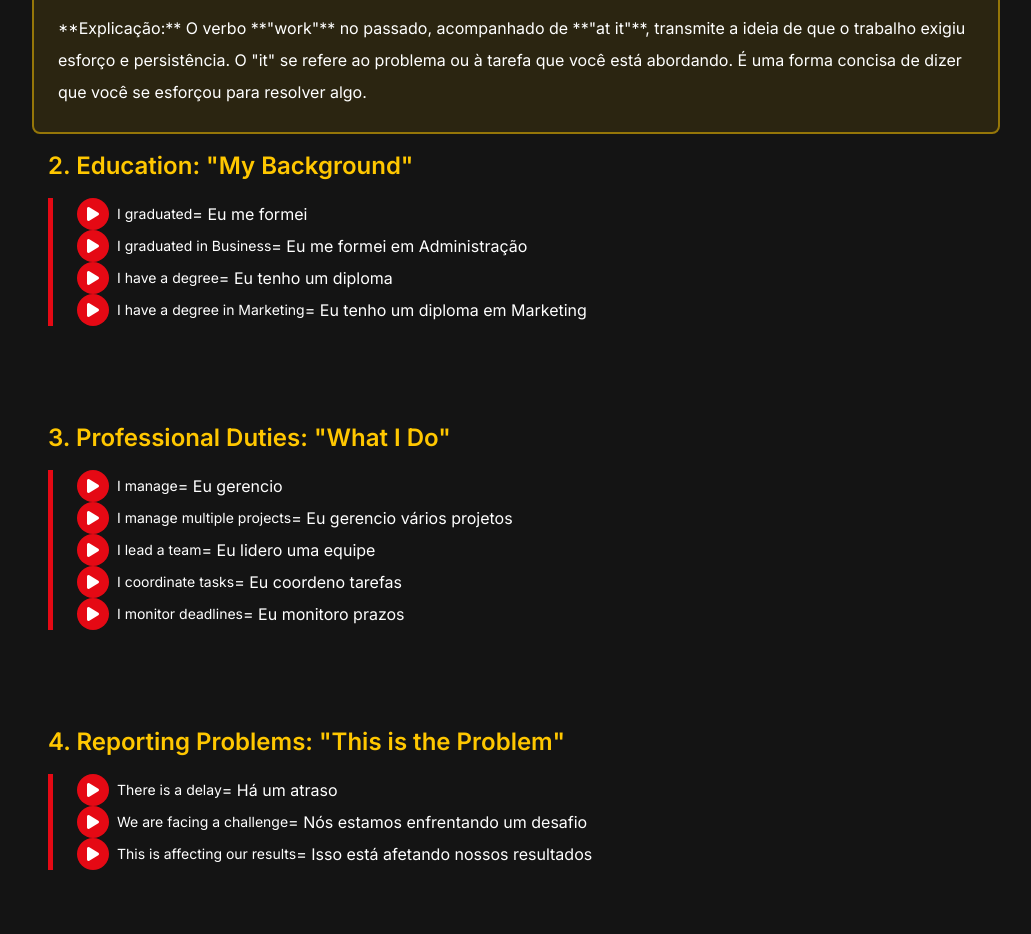
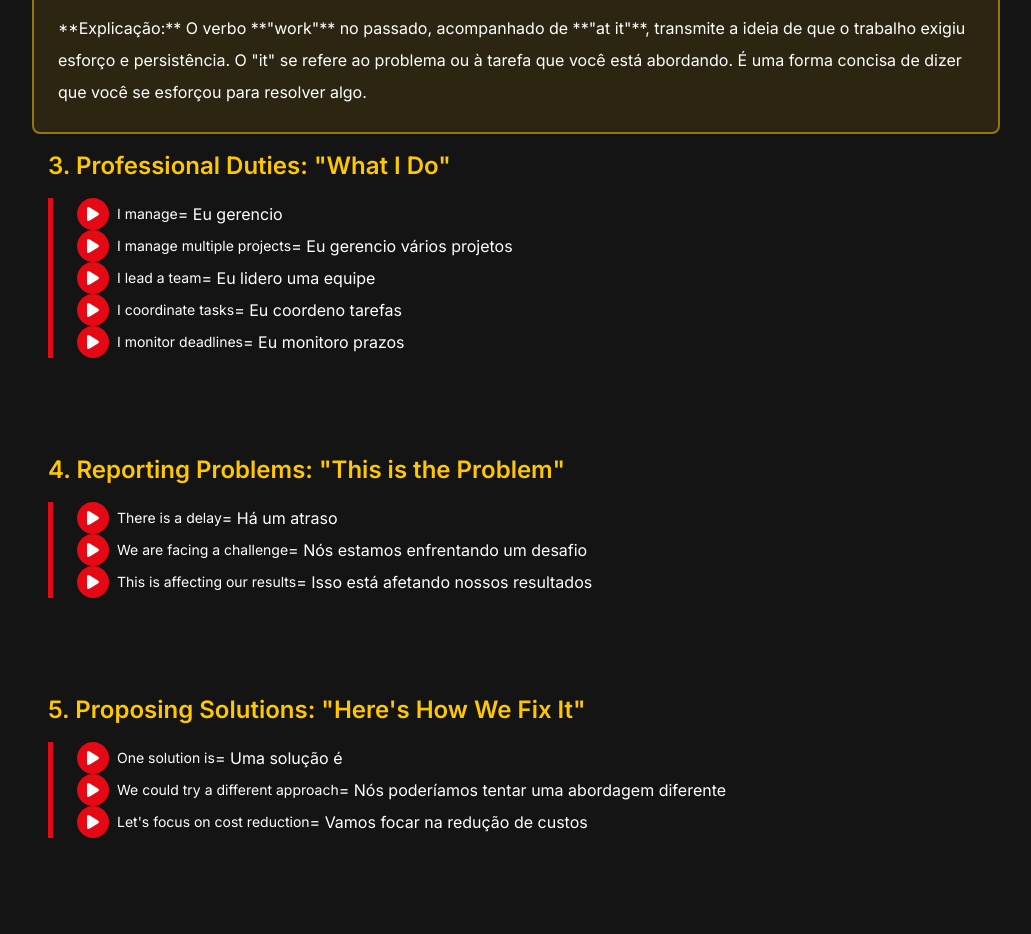
Before and after one commit to Novice2025/Business-basic-lesson-1, a plain HTML site: page index.html in a window 1280 px wide. Shown: the part 6500-7434 px from the top of the page, without its empty margins (124-1155 px from the left). Drawn offline with nearby package versions, Linux system fonts and the light colour scheme.

Commit message:
Update index.html

```diff
--- a/index.html
+++ b/index.html
@@ -730,6 +730,7 @@
                         </div>
                     </div>
 
+
                 <!-- NEW INFO BLOCK FOR "I WORKED AT IT" -->
                 <div class="info-block">
                     <h3 class="text-2xl font-semibold mb-4 text-[#ffc700]">Como dizer que você trabalhou para resolver algo</h3>
@@ -757,32 +758,8 @@
                         **Explicação:** O verbo **"work"** no passado, acompanhado de **"at it"**, transmite a ideia de que o trabalho exigiu esforço e persistência. O "it" se refere ao problema ou à tarefa que você está abordando. É uma forma concisa de dizer que você se esforçou para resolver algo.
                     </p>
                 </div>
-            </div>
 
-                <!-- 2. Education: "My Background" -->
-                <div class="highlight-on-hover p-4 rounded-lg mb-8">
-                    <h3 class="text-2xl font-semibold mb-4 text-[#ffc700]">2. Education: "My Background"</h3>
-                    <div class="block-container">
-                        <p>
-                            <span class="inline-flex items-center space-x-2">
-                                <span class="play-button" onclick="playAudio('I graduated', this)"><i class="fas fa-play"></i></span>
-                                <span class="text-sm">I graduated</span> = Eu me formei
-                            </span><br>
-                            <span class="inline-flex items-center space-x-2">
-                                <span class="play-button" onclick="playAudio('I graduated in business', this)"><i class="fas fa-play"></i></span>
-                                <span class="text-sm">I graduated in Business</span> = Eu me formei em Administração
-                            </span><br>
-                            <span class="inline-flex items-center space-x-2">
-                                <span class="play-button" onclick="playAudio('I have a degree', this)"><i class="fas fa-play"></i></span>
-                                <span class="text-sm">I have a degree</span> = Eu tenho um diploma
-                            </span><br>
-                            <span class="inline-flex items-center space-x-2">
-                                <span class="play-button" onclick="playAudio('I have a degree in marketing', this)"><i class="fas fa-play"></i></span>
-                                <span class="text-sm">I have a degree in Marketing</span> = Eu tenho um diploma em Marketing
-                            </span>
-                        </p>
-                    </div>
-                </div>
+
 
                 <!-- 3. Professional Duties: "What I Do" -->
                 <div class="highlight-on-hover p-4 rounded-lg mb-8">
```
